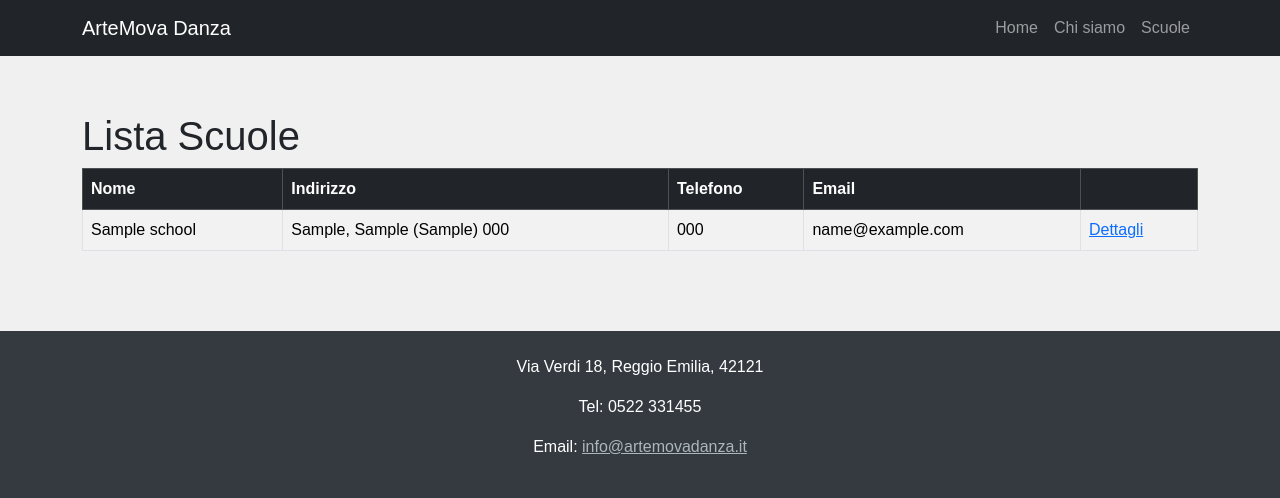
After one commit to Il-Mazu/artemova-danza, a Django app: page /scuole/ in a window 1280 px wide. The commit adds this page. Shown: the top 498 px of the page. Run offline with Django 5.2, Linux system fonts and the light colour scheme; tables that the repository leaves empty hold one stand-in row (values such as "Sample post").

Commit message:
viste e template per le scuole

```diff
--- a/dance_school_project/urls.py
+++ b/dance_school_project/urls.py
@@ -1,10 +1,11 @@
 from django.contrib import admin
-from django.urls import path
+from django.urls import include, path
 
 from dance_school_project import views
 
 urlpatterns = [
     path("", views.home, name="home"),
     path("about/", views.about, name="about"),
+    path("scuole/", include("schoolmanagement.urls")),
     path("admin/", admin.site.urls),
 ]
--- /dev/null
+++ b/schoolmanagement/templates/schoolmanagement/school_list.html
@@ -0,0 +1,20 @@
+{% extends "base_list.html" %}
+{% block list-title %}Lista Scuole{% endblock %}
+{% block list-header %}
+    <th>Nome</th>
+    <th>Indirizzo</th>
+    <th>Telefono</th>
+    <th>Email</th>
+    <th></th>
+{% endblock %}
+{% block list-body %}
+    {% for school in object_list %}
+        <tr>
+            <td>{{ school.name }}</td>
+            <td>{{ school.indirizzo_completo }}</td>
+            <td>{{ school.phone|default:"-" }}</td>
+            <td>{{ school.email|default:"-" }}</td>
+            <td><a href="{% url 'school_detail' school.pk %}">Dettagli</a></td>
+        </tr>
+    {% endfor %}
+{% endblock %}
--- /dev/null
+++ b/schoolmanagement/urls.py
@@ -0,0 +1,7 @@
+from django.urls import path
+from schoolmanagement import views
+
+urlpatterns = [
+    path("", views.SchoolListView.as_view(), name="school_list"),
+    path("<int:pk>/", views.SchoolDetailView.as_view(), name="school_detail"),
+]
--- /dev/null
+++ b/schoolmanagement/views.py
@@ -0,0 +1,12 @@
+from django.views.generic import ListView, DetailView
+from schoolmanagement.models import School
+
+
+class SchoolListView(ListView):
+    model = School
+    template_name = "schoolmanagement/school_list.html"
+
+
+class SchoolDetailView(DetailView):
+    model = School
+    template_name = "schoolmanagement/school_detail.html"
--- a/templates/base.html
+++ b/templates/base.html
@@ -11,10 +11,11 @@
 <body>
     <nav class="navbar navbar-expand-lg navbar-dark bg-dark">
         <div class="container">
-            <a class="navbar-brand" href="/">ArteMova Danza</a>
+            <a class="navbar-brand" href="{% url 'home' %}">ArteMova Danza</a>
             <div class="navbar-nav">
-                <a class="nav-link" href="/">Home</a>
-                <a class="nav-link" href="/about/">Chi siamo</a>
+                <a class="nav-link" href="{% url 'home' %}">Home</a>
+                <a class="nav-link" href="{% url 'about' %}">Chi siamo</a>
+                <a class="nav-link" href="{% url 'school_list' %}">Scuole</a>
             </div>
         </div>
     </nav>
--- /dev/null
+++ b/templates/base_detail.html
@@ -0,0 +1,6 @@
+{% extends "base.html" %}
+{% block content %}
+    <h1>{% block detail-title %}Dettaglio{% endblock %}</h1>
+    {% block detail-content %}{% endblock %}
+    <a href="javascript:history.back()" class="btn btn-secondary mt-3">Indietro</a>
+{% endblock %}
--- /dev/null
+++ b/templates/base_list.html
@@ -0,0 +1,21 @@
+{% extends "base.html" %}
+{% block content %}
+    <h1>{% block list-title %}Lista{% endblock %}</h1>
+    {% if object_list %}
+        <table class="table table-striped table-bordered">
+            <thead class="table-dark">
+                <tr>
+                    {% block list-header %}
+                        <th>Nome</th>
+                    {% endblock %}
+                </tr>
+            </thead>
+            <tbody>
+                {% block list-body %}{% endblock %}
+            </tbody>
+        </table>
+    {% else %}
+        <p>Nessun elemento trovato.</p>
+    {% endif %}
+    {% block list-footer %}{% endblock %}
+{% endblock %}
```
Also changed, not shown: schoolmanagement/templates/schoolmanagement/school_detail.html (added, +18 -0 lines).
